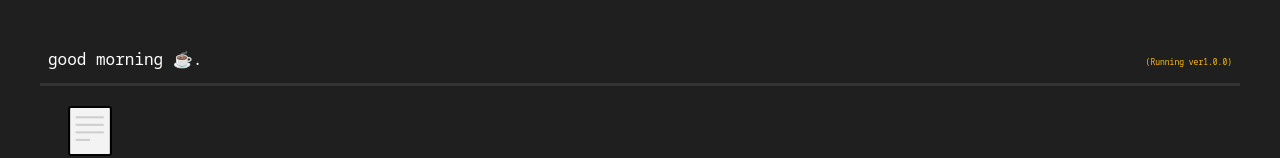
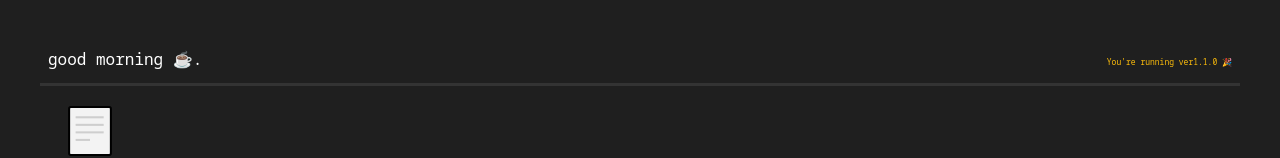
Before and after one commit to enriquezm/smyles, a Next.js app: page / in a window 1280 px wide. Shown: the top 158 px of the page. Built offline with nearby package versions, Linux system fonts and the light colour scheme.

Commit message:
Update with version number

```diff
--- a/components/navBar.tsx
+++ b/components/navBar.tsx
@@ -1,6 +1,7 @@
 import styled from 'styled-components';
 import { color, font } from '../theme';
 import Greeting from './greeting';
+import Emoji from './emoji';
 
 const Container = styled.div`
   padding: 8px;
@@ -23,7 +24,7 @@ const NavBar = () => {
   return (
     <Container>
       <Greeting />
-      <Version>(Running ver1.0.0)</Version>
+      <Version>{`You're running ver1.1.0 `}<Emoji symbol="🎉"/></Version>
     </Container>
   );
 };
```
